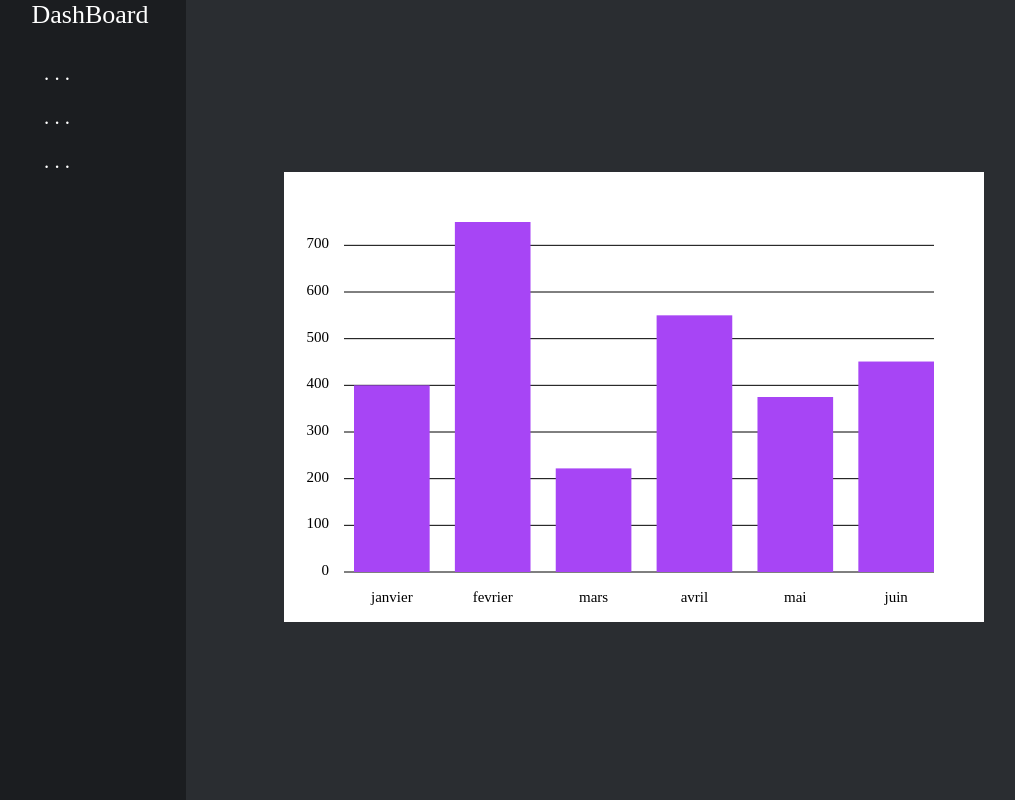
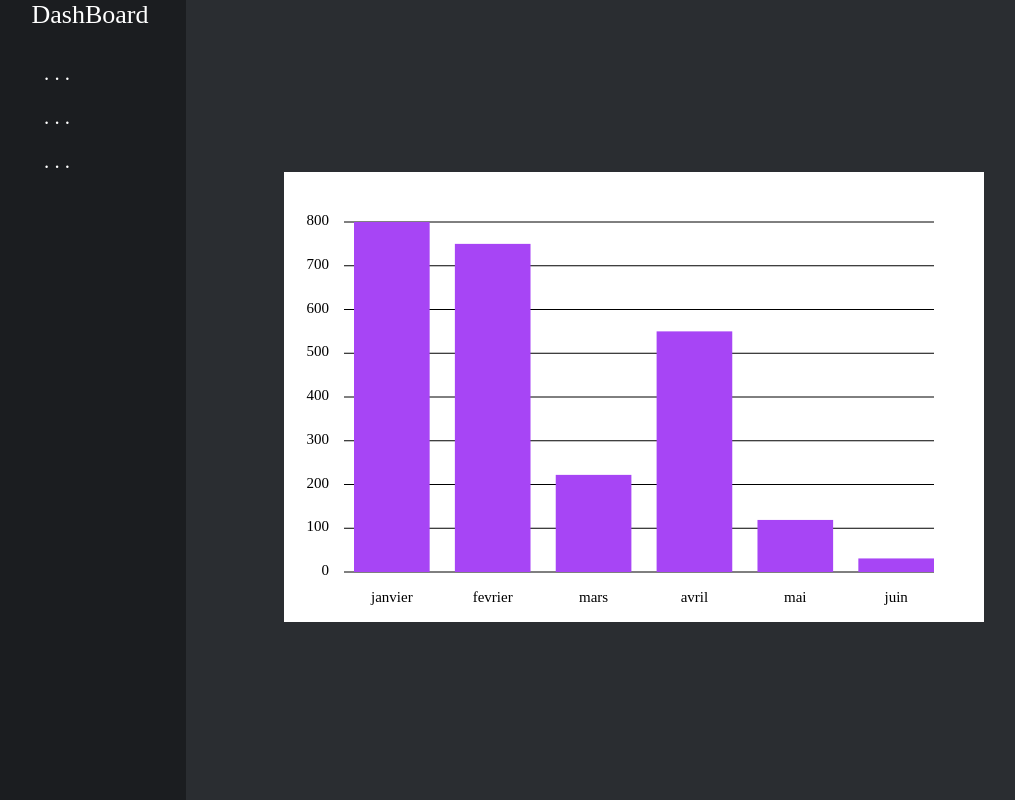
Before and after one commit to Thomas-Zorroche/Eucleia, a React (Create React App) app: page / in a window 1280 px wide. Shown: the whole page, without its empty margins (6-1021 px from the left). Built offline with nearby package versions, Linux system fonts and the light colour scheme.

Commit message:
Fix xValues and add style to yValues labels

```diff
--- a/src/App.js
+++ b/src/App.js
@@ -6,13 +6,22 @@ import MenuBar from './components/ui/MenuBar'
 
 import BarChart from './components/d3/BarChart'
 
-const data = [
-  {x: "janvier", y:400},
-  {x: "fevrier", y:750},
-  {x: "mars", y:222},
-  {x: "avril", y:550},
-  {x: "mai", y:375},
-  {x: "juin", y:451}
+const dataX = [
+  "janvier",
+  "fevrier",
+  "mars",
+  "avril",
+  "mai",
+  "juin"
+];
+
+const dataY = [
+  800,
+  750,
+  222,
+  550,
+  119,
+  31
 ];
 
 function App() {
@@ -22,7 +31,7 @@ function App() {
 
         <MenuBar />
 
-        <BarChart data={data} />
+        <BarChart dataX={dataX} dataY={dataY} />
 
       </header>
     </div>
--- a/src/components/d3/Bar.jsx
+++ b/src/components/d3/Bar.jsx
@@ -15,10 +15,20 @@ export const Bar = ({ value, x, y, height, bandwidth, color }) => {
         fill={color}
       />
 
+      <rect
+        x={x}
+        y={y - 30}
+        width={bandwidth}
+        height={30}
+        fill= { dispalyValue ? "#222222" : "#00000000"}
+      />
+
       <text
-        x={x + bandwidth * 0.2}
-        y={y - 10}
-        fill= { dispalyValue ? color : "#00000000"}>
+        x={x + bandwidth * 0.5}
+        y={y - 7}
+        fill= { dispalyValue ? color : "#00000000"}
+        fontSize="22"
+        style={{ textAnchor: 'middle'}}>
         {value}
       </text>
 
--- a/src/components/d3/BarChart.jsx
+++ b/src/components/d3/BarChart.jsx
@@ -16,12 +16,10 @@ const getMaxValue = (data) => {
 }
 
 // Bar Chart Object
-const BarChart = (props) => {
-  // Y values
-  const [data, setData] = useState(props.data.map(d => d.y));
-  const [maxValue, setMaxValue] = useState(getMaxValue(data));
-  // X values
-  const [xValues, setXValues] = useState(props.data.map(d => d.x))
+const BarChart = ({ dataX, dataY }) => {
+  const [yValues, setData] = useState(dataY);
+  const [maxValueY, setMaxValueY] = useState(getMaxValue(dataY));
+  const [xValues, setXValues] = useState(dataX)
 
   const innerHeight = height - margin.bottom - margin.top;
   const innerWidth = width - margin.left - margin.right;
@@ -32,7 +30,7 @@ const BarChart = (props) => {
     .paddingInner(innerPadding);
 
   const yScale = scaleLinear()
-    .domain([0, maxValue])
+    .domain([0, maxValueY])
     .range([innerHeight, 0]);
 
   return (
@@ -64,10 +62,10 @@ const BarChart = (props) => {
             </text>
           )}
 
-          {data.map((value, index) =>
+          {yValues.map((value, index) =>
             <Bar
               value={value}
-              x={xScale(props.data[index].x)}
+              x={xScale(xValues[index])}
               y={yScale(value)}
               height={innerHeight - yScale(value)}
               bandwidth={xScale.bandwidth()}
```
